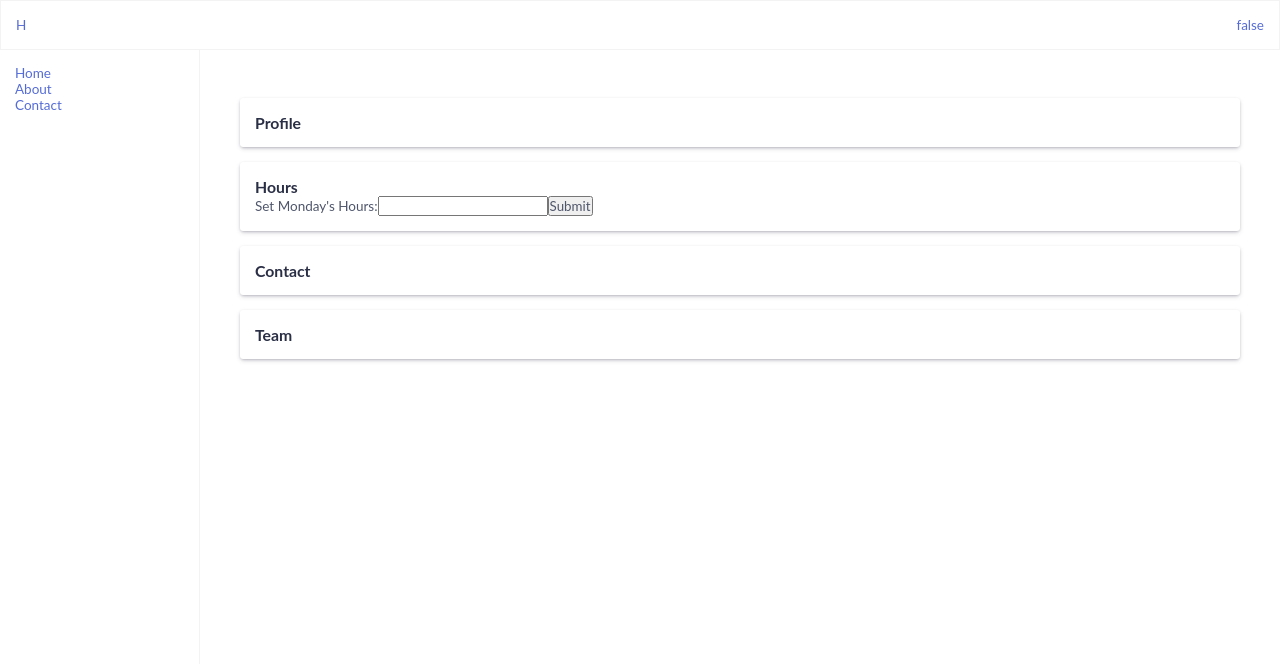
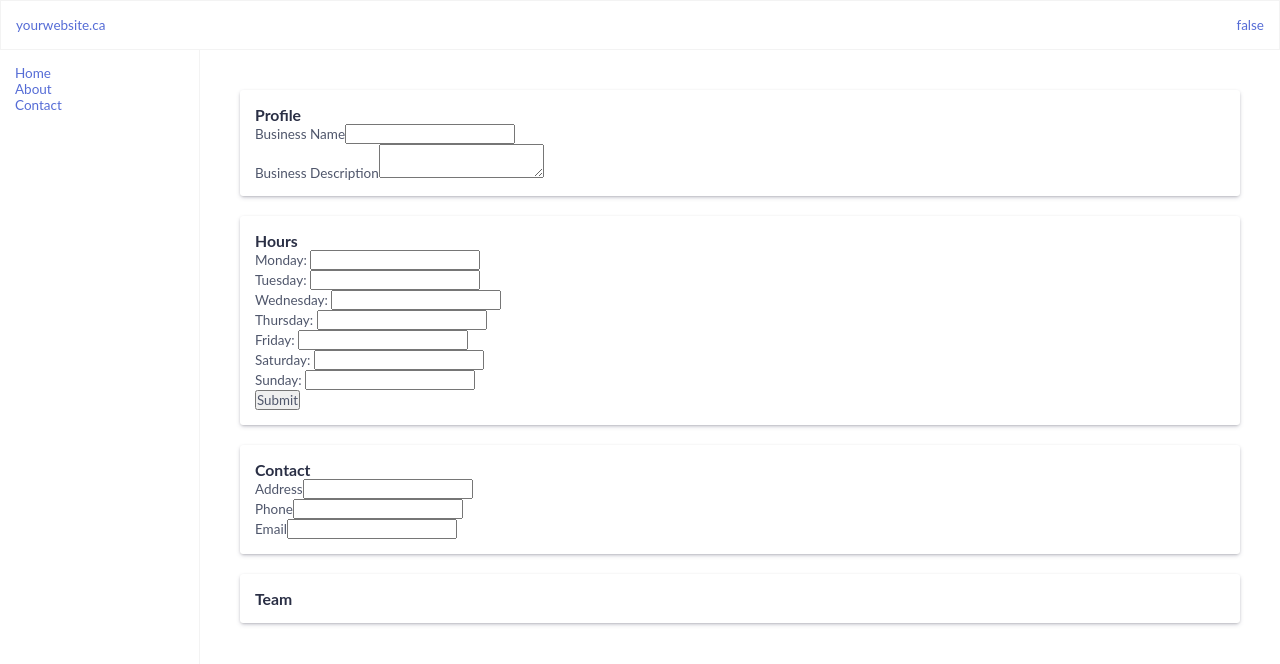
Before and after one commit to bnaut/cms, a React app: page / in a window 1280 px wide. Built offline with nearby package versions, Linux system fonts and the light colour scheme.

Commit message:
adding fields

```diff
--- a/src/components/Card/Card.scss
+++ b/src/components/Card/Card.scss
@@ -1,5 +1,5 @@
 .card {
-  padding: 7.5px 40px;
+  margin: 20px 0;
 
   .container {
     padding: 15px;
--- a/src/components/Header/Header.js
+++ b/src/components/Header/Header.js
@@ -4,7 +4,7 @@ import './Header.scss';
 
 const Header = ({ style, loggedIn }) => (
   <div id='Header' style={style}>
-    <Link to="/">H</Link>
+    <Link to="/">yourwebsite.ca</Link>
     <Link to="/login">{loggedIn.toString()}</Link>
   </div>
 );
--- a/src/components/Hours/Hours.js
+++ b/src/components/Hours/Hours.js
@@ -5,7 +5,13 @@ class EditHours extends React.Component {
   constructor(props) {
     super(props);
     this.state = {
-      value: ''
+      monday: '',
+      tuesday: '',
+      wednesday: '',
+      thursday: '',
+      friday: '',
+      saturday: '',
+      sunday: ''
     };
 
     this.handleChange = this.handleChange.bind(this);
@@ -13,7 +19,7 @@ class EditHours extends React.Component {
   }
 
   handleChange(event) {
-    this.setState({value: event.target.value});
+    this.setState({monday: event.target.value});
   }
 
   handleSubmit(event) {
@@ -33,10 +39,20 @@ class EditHours extends React.Component {
   render() {
     return (
       <form onSubmit={this.handleSubmit}>
-        <label>
-          Set Monday's Hours:
-          <input type="text" value={this.state.value} onChange={this.handleChange} />
-        </label>
+        <label>Monday: <input type="text" value={this.state.monday} onChange={this.handleChange} /></label>
+        <br></br>
+        <label>Tuesday: <input type="text" value={this.state.tuesday} onChange={this.handleChange} /></label>
+        <br></br>
+        <label>Wednesday: <input type="text" value={this.state.wednesday} onChange={this.handleChange} /></label>
+        <br></br>
+        <label>Thursday: <input type="text" value={this.state.thursday} onChange={this.handleChange} /></label>
+        <br></br>
+        <label>Friday: <input type="text" value={this.state.friday} onChange={this.handleChange} /></label>
+        <br></br>
+        <label>Saturday: <input type="text" value={this.state.saturday} onChange={this.handleChange} /></label>
+        <br></br>
+        <label>Sunday: <input type="text" value={this.state.sunday} onChange={this.handleChange} /></label>
+        <br></br>
         <input type="submit" value="Submit" />
       </form>
     );
--- a/src/index.scss
+++ b/src/index.scss
@@ -27,6 +27,7 @@ a, .link {
   cursor: pointer;
   color: #3297d3;
   color: #556cd6;
+  //color: #2A2f45;
   text-decoration: none;
   &:hover {
     color: #2A2f45;
--- a/src/pages/Home.js
+++ b/src/pages/Home.js
@@ -3,16 +3,18 @@ import Hours from '../components/Hours/Hours';
 import Layout from '../components/Layout/Layout';
 import Card from '../components/Card/Card';
 
-
 const Home = () => (
   <>
     <Layout
       style={{
-        paddingTop: `40px`
+        padding: `20px 40px`
       }}
     >
       <Card>
         <h3>Profile</h3>
+        <label>Business Name<input type='text'></input></label>
+        <br></br>
+        <label>Business Description<textarea></textarea></label>
       </Card>
       <Card>
         <h3>Hours</h3>
@@ -20,6 +22,11 @@ const Home = () => (
       </Card>
       <Card>
         <h3>Contact</h3>
+        <label>Address<input type='text'></input></label>
+        <br></br>
+        <label>Phone<input type='text'></input></label>
+        <br></br>
+        <label>Email<input type='text'></input></label>
       </Card>
       <Card>
         <h3>Team</h3>
--- a/src/pages/Login.js
+++ b/src/pages/Login.js
@@ -1,10 +1,17 @@
 import React from 'react';
 import LoginButton from '../containers/LoginButton';
+import Layout from '../components/Layout/Layout';
 
-const Home = () => (
-  <div className='content'>
+const Login = () => (
+  <>
+    <Layout
+      style={{
+        padding: `20px 40px`
+      }}
+    >
     <LoginButton />
-  </div>
+  </Layout>
+  </>
 );
 
-export default Home;
+export default Login;
```
Also changed, not shown: src/services/api/index.js (added, +10 -0 lines).
